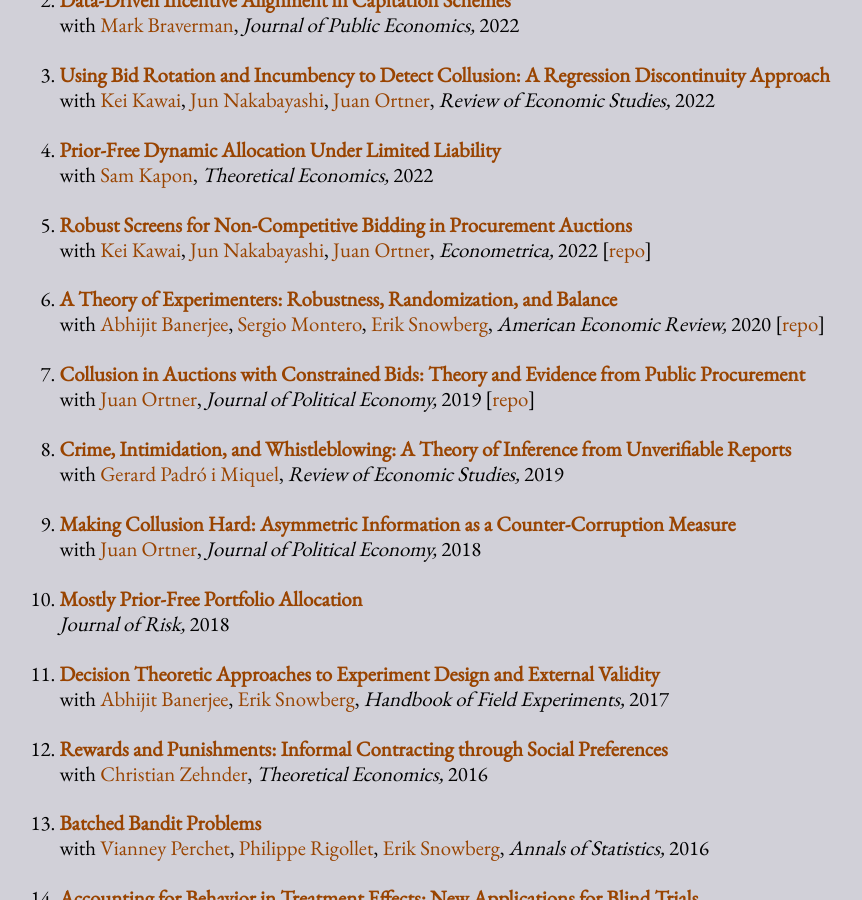
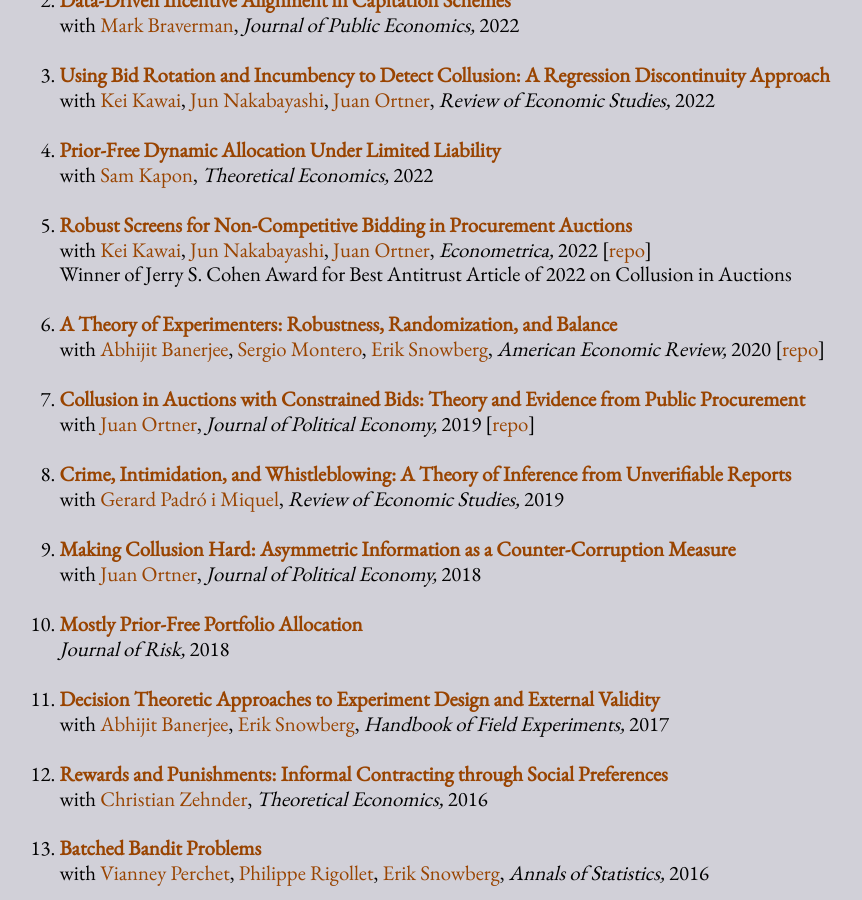
Before and after one commit to sylvaingchassang/chassang.github.io, a Jekyll site: the page built from research.md, in a window 1280 px wide and 900 px high, scrolled down 802 px. Shown: the whole window, without its empty margins (123-985 px from the left). Built offline with Jekyll 4.4.1, drawn with Linux system fonts in a browser that asks for light colours.

Commit message:
Jerry S. Cohen Award

```diff
--- a/research.md
+++ b/research.md
@@ -127,6 +127,7 @@
       internal: True
       repo: https://github.com/sylvaingchassang/missing_bids
       url:   "/assets/papers/missing_bids.pdf"
+      coverage: Winner of Jerry S. Cohen Award for Best Antitrust Article of 2022 on Collusion in Auctions
       note: "We document a novel bidding pattern observed in procurement auctions from Japan: winning bids tend to be isolated, and there is a missing mass of close losing bids. This pattern is suspicious in the following sense: its extreme forms are inconsistent with competitive behavior under arbitrary information structures. Building on this observation, we develop systematic tests of competitive behavior in procurement auctions that allow for general information structures as well as non-stationary unobserved heterogeneity. We provide an empirical exploration of our tests, and show they can help identify other suspicious patterns in the data."
 
     - title:   "A Theory of Experimenters: Robustness, Randomization, and Balance"
```
